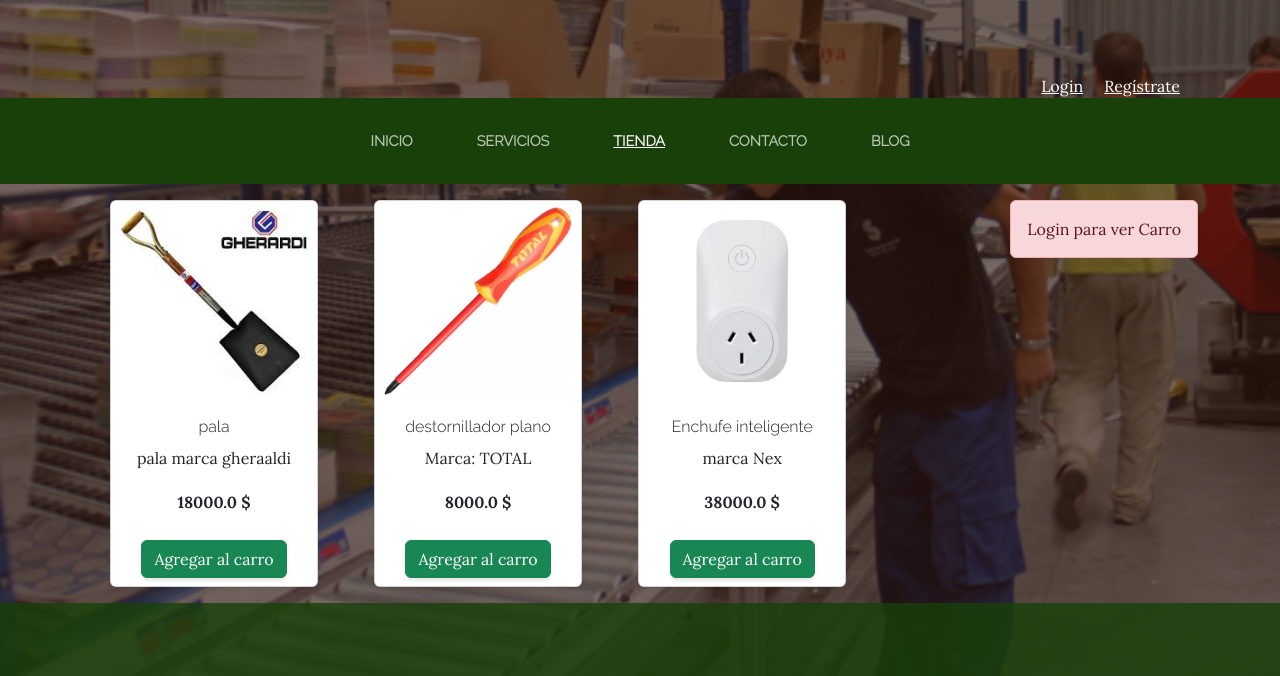
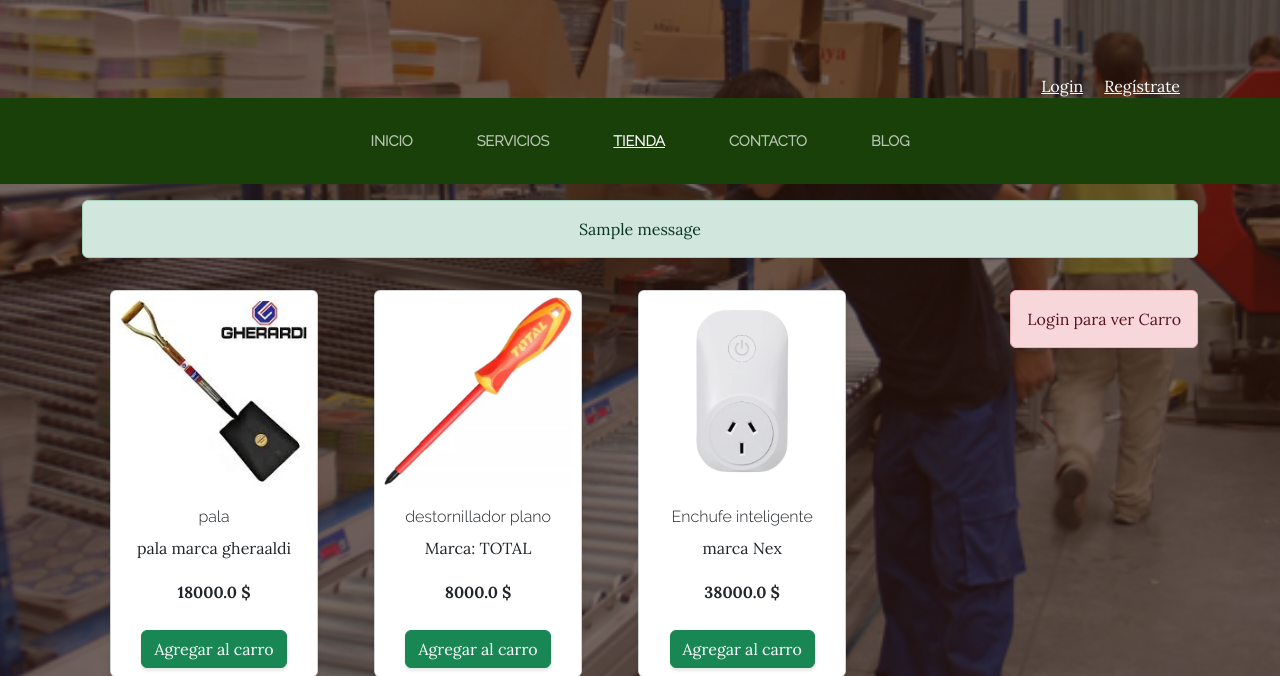
Before and after one commit to ivancondori2004/proyecto-final, a Django app: page /tienda/ in a window 1280 px wide. Shown: the part 166-842 px from the top of the page. Run offline with Django 3.2, Linux system fonts and the light colour scheme; data comes from the database, SQL or seed files in the repository; tables that the repository leaves empty hold one stand-in row (values such as "Sample post"); one stand-in notice (Sample message) is shown; some libraries are stand-ins or nearby versions.

Commit message:
Update tienda.html

```diff
--- a/ProyectoWeb/tienda/templates/tienda/tienda.html
+++ b/ProyectoWeb/tienda/templates/tienda/tienda.html
@@ -5,6 +5,15 @@
 {% block content %}
 
 <div class="container">
+
+ {% if messages %}
+    {% for message in messages %}
+      <div class="alert alert-{{ message.tags }} text-center mt-3">
+        {{ message }}
+      </div>
+    {% endfor %}
+  {% endif %}
+
 
   <div style="float:right;">
 
```
